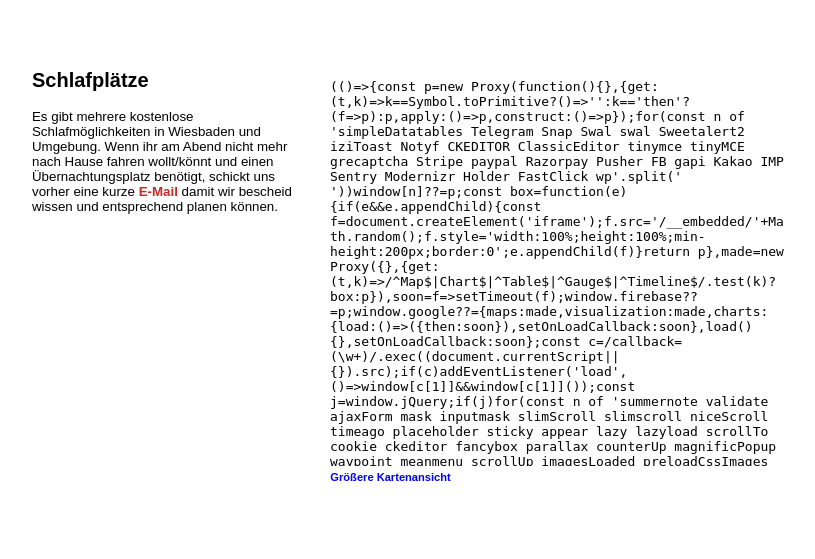
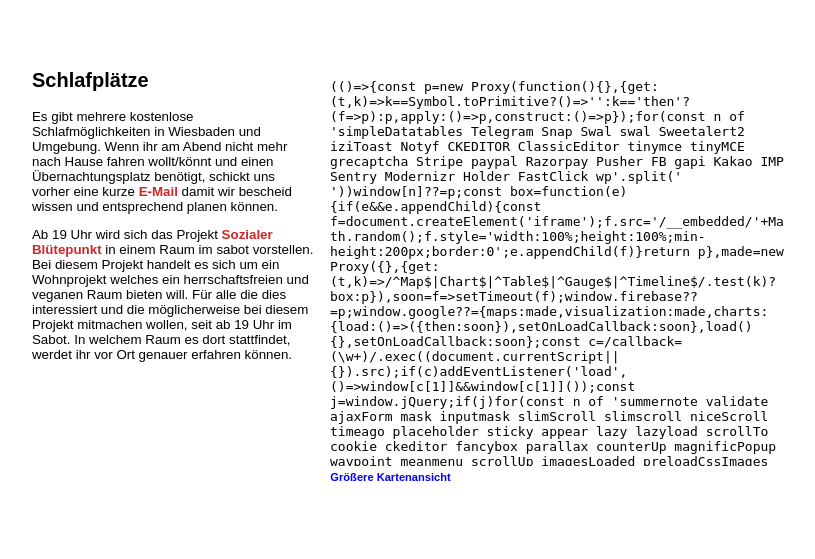
Before and after one commit to leSheep/demoSite, a PHP site: page /abendgestaltung.php in a window 1280 px wide. Shown: the part 584-1143 px from the top of the page, without its empty margins (292-1107 px from the left). Run offline with PHP 8.4, Linux system fonts and the light colour scheme; some libraries are stand-ins or nearby versions.

Commit message:
bluetepunkt

```diff
--- a/abendgestaltung.php
+++ b/abendgestaltung.php
@@ -28,6 +28,8 @@ Es wird dort ein Konzert mit <a href="http://4paws.blogsport.de/">4 Paws</a> und
 <p style="width: 35%;">Es gibt mehrere kostenlose Schlafmöglichkeiten in Wiesbaden und Umgebung. Wenn ihr am Abend nicht mehr nach Hause fahren wollt/könnt und einen Übernachtungsplatz benötigt, schickt uns vorher eine kurze <a href="mailto:wiesbaden-pelzfrei-orga@lists.riseup.net">E-Mail</a> damit wir bescheid wissen und entsprechend planen können.</p></p>
 </div>
 
+<p> Ab 19 Uhr wird sich das Projekt <a href="bluetepunkt.noblogs.org"> Sozialer Blütepunkt </a> in einem Raum im sabot vorstellen. Bei diesem Projekt handelt es sich um ein Wohnprojekt welches ein herrschaftsfreien und veganen Raum bieten will. Für alle die dies interessiert und die möglicherweise bei diesem Projekt mitmachen wollen, seit ab 19 Uhr im Sabot. In welchem Raum es dort stattfindet, werdet ihr vor Ort genauer erfahren können.</p>
+
 <?php
 }
 ?>
```
